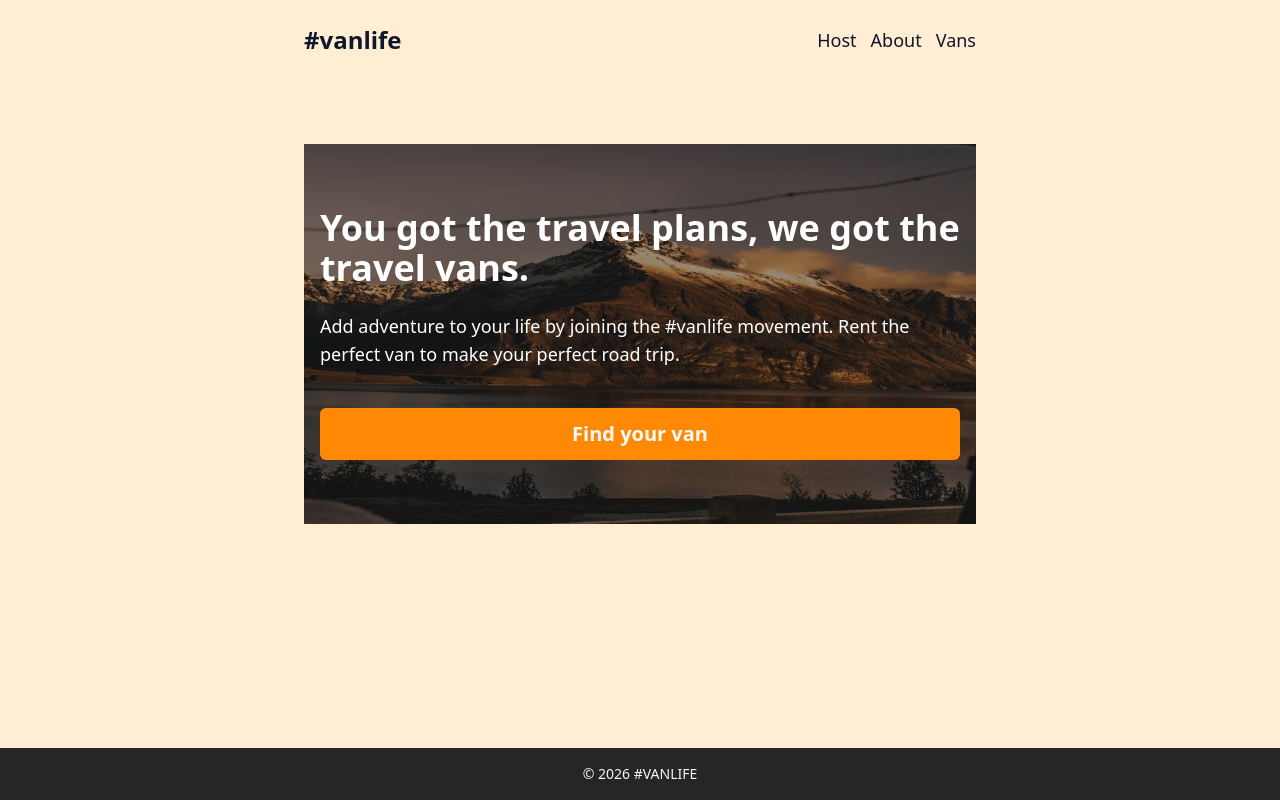
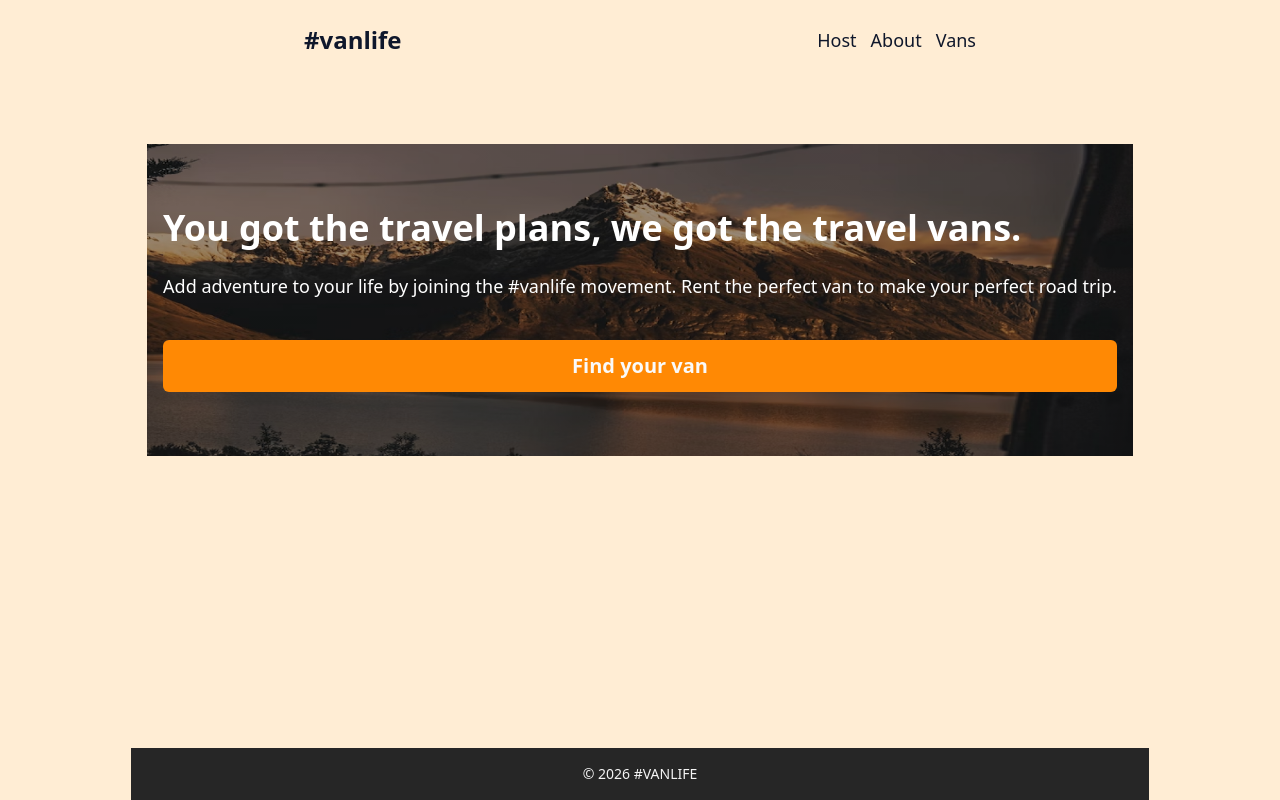
Before and after one commit to MattPahuta/van-life, a React (Vite) app: page / in a window 1280 px wide. Built offline with nearby package versions, Linux system fonts and the light colour scheme.

Commit message:
Update link paths, container styles

```diff
--- a/index.html
+++ b/index.html
@@ -7,7 +7,7 @@
     <title>Van Life</title>
   </head>
   <body class="grid font-sans text-lg scroll-smooth bg-orange-100 text-slate-900">
-    <div id="root"></div>
+    <div id="root" class="max-w-5xl mx-auto"></div>
     <script type="module" src="/src/main.jsx"></script>
   </body>
 </html>
--- a/src/routes/Home.jsx
+++ b/src/routes/Home.jsx
@@ -4,7 +4,7 @@ import homeHero from '../assets/home-hero.png';
 
 function Home() {
   return (
-    <div className="mx-auto max-w-2xl py-16 px-4 text-white bg-cover bg-center relative" style={{ backgroundImage: `linear-gradient(rgba(0, 0, 0, 0.4), rgba(0, 0, 0, 0.4)), url(${homeHero})` }}>
+    <div className="mx-auto py-16 px-4 text-white bg-cover bg-center relative" style={{ backgroundImage: `linear-gradient(rgba(0, 0, 0, 0.4), rgba(0, 0, 0, 0.4)), url(${homeHero})` }}>
       <h1 className="mb-6 text-4xl font-bold">
         You got the travel plans, we got the travel vans.
       </h1>
--- a/src/routes/Host/HostVans.jsx
+++ b/src/routes/Host/HostVans.jsx
@@ -12,7 +12,7 @@ function HostVans() {
 
   const vanCards = vans.map((van) => (
     <li key={van.id} className="p-4 bg-white rounded-lg">
-      <Link to={`/host/vans/${van.id}`}>
+      <Link to={van.id}>
         <div className="flex items-center gap-3">
           <img src={van.imageUrl} alt={van.name} className="object-cover size-16 aspect-square rounded-sm" />
           <div>
--- a/src/routes/Vans/Vans.jsx
+++ b/src/routes/Vans/Vans.jsx
@@ -16,7 +16,7 @@ function Vans() {
 
   const vanCards = displayedVans.map((van) => (
     <li key={van.id} className="group">
-      <Link to={`/vans/${van.id}`}>
+      <Link to={van.id}>
         <img
           src={van.imageUrl}
           alt={van.name}
```
